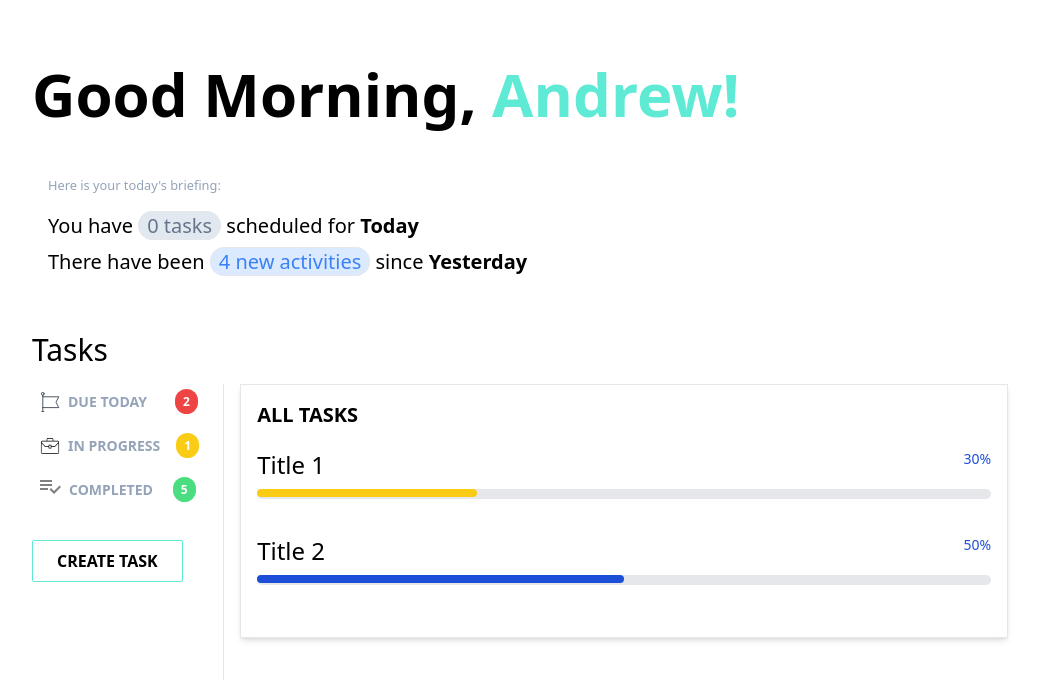
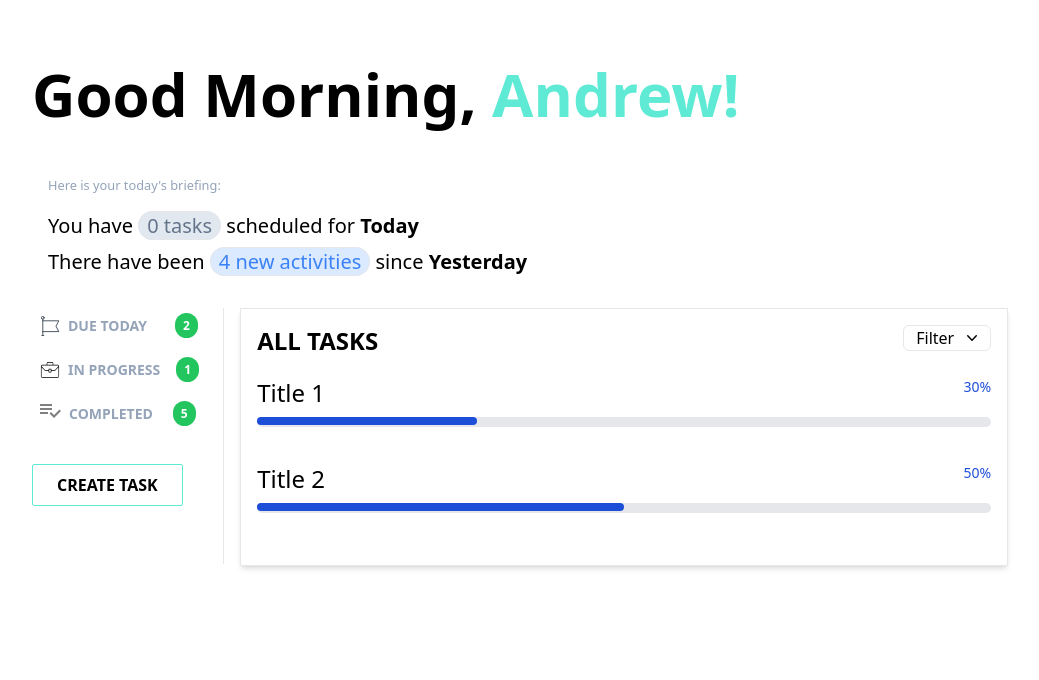
Before and after one commit to Bcypher01/to-do-frontend, a Next.js app: page / in a window 1280 px wide. Shown: the top 680 px of the page, without its empty margins (96-1135 px from the left). Built offline with nearby package versions, Linux system fonts and the light colour scheme.

Commit message:
improve UI

```diff
--- /dev/null
+++ b/components/FilterBtn.js
@@ -0,0 +1,76 @@
+import { useState } from "react";
+
+const FilterBtn = () => {
+  const [dropDown, setdropDown] = useState(true);
+  return (
+    <div className="relative inline-block">
+      <div>
+        <button
+          className="px-3 inline-flex rounded-md border border-black-300 hover:bg-gray-300"
+          onClick={() => setdropDown(!dropDown)}
+        >
+          Filter
+          <svg
+            class="-mr-1 mt-0.5 ml-2 h-5 w-5"
+            xmlns="http://www.w3.org/2000/svg"
+            viewBox="0 0 20 20"
+            fill="currentColor"
+            aria-hidden="true"
+          >
+            <path
+              fill-rule="evenodd"
+              d="M5.23 7.21a.75.75 0 011.06.02L10 11.168l3.71-3.938a.75.75 0 111.08 1.04l-4.25 4.5a.75.75 0 01-1.08 0l-4.25-4.5a.75.75 0 01.02-1.06z"
+              clip-rule="evenodd"
+            />
+          </svg>
+        </button>
+      </div>
+      <div
+        id="dropdown"
+        className={`z-10 ${
+          dropDown ? "hidden" : ""
+        } absolute w-34 bg-white rounded divide-y divide-gray-100 shadow dark:bg-gray-700`}
+      >
+        <ul
+          className="py-1 text-sm text-gray-700 dark:text-gray-200"
+          ariaLabelledby="dropdownDefault"
+        >
+          <li>
+            <a
+              href="#"
+              className="block py-2 px-4 hover:bg-gray-100 dark:hover:bg-gray-600 dark:hover:text-white"
+            >
+              All Tasks
+            </a>
+          </li>
+          <li>
+            <a
+              href="#"
+              className="block py-2 px-4 hover:bg-gray-100 dark:hover:bg-gray-600 dark:hover:text-white"
+            >
+              Due Today
+            </a>
+          </li>
+          <li>
+            <a
+              href="#"
+              className="block py-2 px-4 hover:bg-gray-100 dark:hover:bg-gray-600 dark:hover:text-white"
+            >
+              In Progress
+            </a>
+          </li>
+          <li>
+            <a
+              href="#"
+              className="block py-2 px-4 hover:bg-gray-100 dark:hover:bg-gray-600 dark:hover:text-white"
+            >
+              Completed
+            </a>
+          </li>
+        </ul>
+      </div>
+    </div>
+  );
+};
+
+export default FilterBtn;
--- a/components/Header.js
+++ b/components/Header.js
@@ -1,7 +1,7 @@
 const Header = () => {
   return (
     <div className="pt-16 pb-8">
-      <h1 className="text-6xl font-semibold pb-12">
+      <h1 className="text-4xl lg:text-6xl font-semibold pb-6 lg:pb-12">
         Good Morning, <span className="text-teal-300">Andrew!</span>
       </h1>
       <div className="pl-4">
--- a/components/Layout.js
+++ b/components/Layout.js
@@ -3,15 +3,14 @@ import Header from "./Header";
 
 const Layout = ({ children }) => {
   return (
-    <div className="container px-32 mx-auto">
+    <div className="container px-8 lg:px-32 mx-auto">
       <Header />
 
-      <h1 className="text-3xl pt-6 pb-4">Tasks</h1>
       <div className="flex">
-        <div className="w-2.5/12">
+        <div className="hidden lg:block lg:w-2.5/12">
           <Nav />
         </div>
-        <main className="w-9/12">{children}</main>
+        <main className="w-full lg:w-9/12">{children}</main>
       </div>
     </div>
   );
--- a/components/Nav.js
+++ b/components/Nav.js
@@ -1,8 +1,11 @@
+import Link from "next/link";
+
 const Nav = () => {
   return (
     <>
-      <aside className="h-96 border-r mr-4">
+      <aside className="h-64 border-r mr-4">
         <ul className="space-y-2">
+          <Link href="/">
             <li className="flex space-x-2 hover:text-black hover:bg-gray-200 hover:cursor-pointer text-sm rounded-sm p-2 mr-4 text-slate-400 font-semibold">
               <span>
                 <svg
@@ -45,10 +48,12 @@ const Nav = () => {
               <span className="pr-3">DUE TODAY</span>
               <div className="flex flex-col justify-center align-center text-xs">
                 <aside className="text-center ml-2 text-white font-bold">
-                <span className="py-1 px-2 rounded-full bg-red-500">2</span>
+                  <span className="py-1 px-2 rounded-full bg-green-500">2</span>
                 </aside>
               </div>
             </li>
+          </Link>
+          <Link href="/">
             <li className="flex space-x-2 hover:bg-gray-200 hover:text-black hover:cursor-pointer text-sm rounded-sm p-2 mr-4 text-slate-400 font-semibold">
               <span>
                 <svg
@@ -67,10 +72,12 @@ const Nav = () => {
               <span>IN PROGRESS</span>
               <div className="flex flex-col justify-center align-center text-xs">
                 <aside className="text-center ml-2 text-white font-bold">
-                <span className="py-1 px-2 rounded-full bg-yellow-400">1</span>
+                  <span className="py-1 px-2 rounded-full bg-green-500">1</span>
                 </aside>
               </div>
             </li>
+          </Link>
+          <Link href="/">
             <li className="flex space-x-2 hover:bg-gray-200 hover:text-black hover:cursor-pointer text-sm rounded-sm p-2 mr-4 text-slate-400 font-semibold">
               <span>
                 {/* <!-- Generator: Adobe Illustrator 23.0.3, SVG Export Plug-In . SVG Version: 6.00 Build 0)  --> */}
@@ -121,15 +128,18 @@ const Nav = () => {
               <span className="pr-1">COMPLETED</span>
               <div className="flex flex-col justify-center align-center text-xs">
                 <aside className="text-center ml-2 text-white font-bold">
-                <span className="py-1 px-2 rounded-full bg-green-400">5</span>
+                  <span className="py-1 px-2 rounded-full bg-green-500">5</span>
                 </aside>
               </div>
             </li>
+          </Link>
         </ul>
         <div className="mt-8">
+          <Link href="/create-task">
             <button className="px-6 py-2 font-semibold rounded-sm border border-teal-300 hover:bg-teal-300 hover:text-white">
               CREATE TASK
             </button>
+          </Link>
         </div>
       </aside>
     </>
--- /dev/null
+++ b/pages/create-task.js
@@ -0,0 +1,15 @@
+import FilterBtn from "../components/FilterBtn";
+
+const createTask = () => {
+  return (
+    <div className="border p-4 shadow-md">
+      <div className="flex">
+        <h1 className="font-bold text-2xl mr-auto">CREATE TASK</h1>
+        <FilterBtn />
+      </div>
+      <div className="my-5"></div>
+    </div>
+  );
+};
+
+export default createTask;
--- a/pages/index.js
+++ b/pages/index.js
@@ -1,7 +1,12 @@
+import FilterBtn from "../components/FilterBtn";
+
 export default function Home() {
   return (
     <div className="border shadow-md p-4">
-      <h1 className="font-semibold text-xl">ALL TASKS</h1>
+      <div className="flex">
+        <h1 className="font-bold text-2xl mr-auto">ALL TASKS</h1>
+        <FilterBtn />
+      </div>
       <div className="my-5">
         <div class="flex justify-between mb-2">
           <span class="text-base font-medium dark:text-white">
@@ -13,7 +18,7 @@ export default function Home() {
         </div>
         <div class="w-full bg-gray-200 rounded-full h-2.5 dark:bg-gray-700">
           <div
-            class="bg-yellow-400 h-2 rounded-full"
+            class="bg-blue-700 h-2 rounded-full"
             style={{ width: "30%" }}
           ></div>
         </div>
```
Lines whose indentation alone changed are shown as unchanged.
